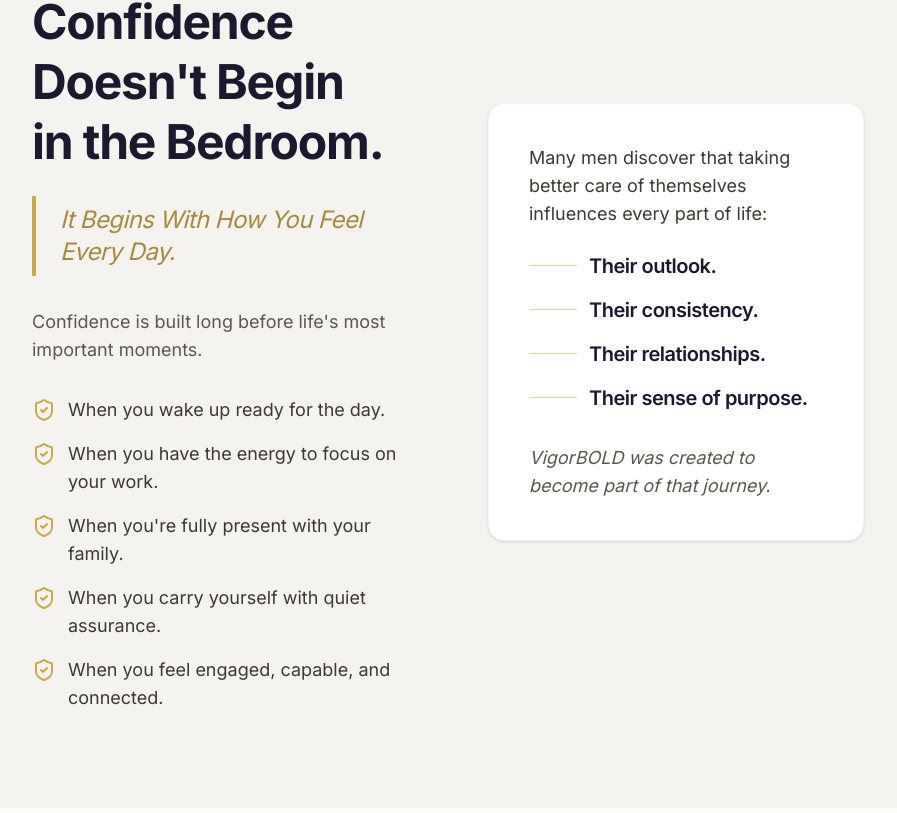
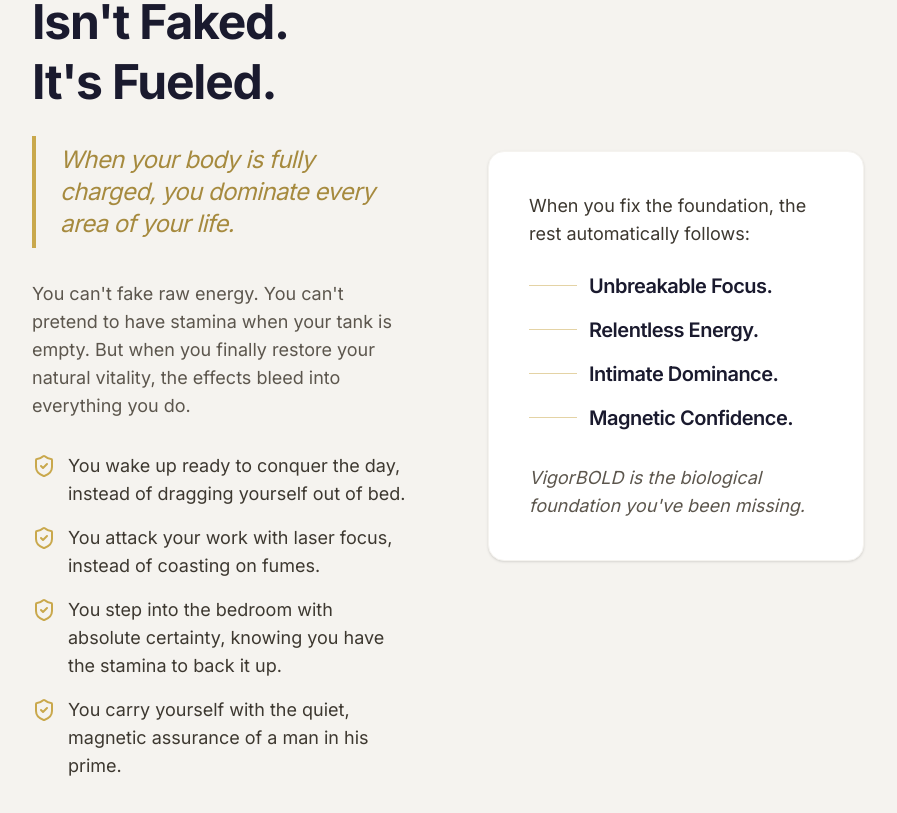
Before and after one commit to Sodeeq-Azeez/VigorBOLD, a Next.js app: page / in a window 1280 px wide. Shown: the part 3247-4060 px from the top of the page, without its empty margins (192-1089 px from the left). Built offline with nearby package versions, Linux system fonts and the light colour scheme; a web font is replaced by a local one.

Commit message:
Add pricing anchor and rewrite confidence section

```diff
--- a/src/components/landing/confidence-section.tsx
+++ b/src/components/landing/confidence-section.tsx
@@ -4,11 +4,10 @@ import { ShieldCheck } from "lucide-react"
 
 export function ConfidenceSection() {
   const benefits = [
-    "When you wake up ready for the day.",
-    "When you have the energy to focus on your work.",
-    "When you're fully present with your family.",
-    "When you carry yourself with quiet assurance.",
-    "When you feel engaged, capable, and connected."
+    "You wake up ready to conquer the day, instead of dragging yourself out of bed.",
+    "You attack your work with laser focus, instead of coasting on fumes.",
+    "You step into the bedroom with absolute certainty, knowing you have the stamina to back it up.",
+    "You carry yourself with the quiet, magnetic assurance of a man in his prime."
   ]
 
   return (
@@ -17,13 +16,13 @@ export function ConfidenceSection() {
         <div className="grid grid-cols-1 md:grid-cols-2 gap-12 lg:gap-20 items-center">
           <div>
             <h2 className="text-3xl md:text-4xl lg:text-5xl font-serif font-bold tracking-tight text-brand-dark mb-6 text-balance leading-tight">
-              Because Confidence Doesn&apos;t Begin in the Bedroom.
+              True Confidence Isn&apos;t Faked. It&apos;s Fueled.
             </h2>
             <p className="text-xl md:text-2xl text-brand-gold-dark font-serif italic border-l-4 border-brand-gold pl-6 py-2 mb-8">
-              It Begins With How You Feel Every Day.
+              When your body is fully charged, you dominate every area of your life.
             </p>
             <p className="text-lg text-neutral-600 mb-8">
-              Confidence is built long before life&apos;s most important moments.
+              You can&apos;t fake raw energy. You can&apos;t pretend to have stamina when your tank is empty. But when you finally restore your natural vitality, the effects bleed into everything you do.
             </p>
 
             <ul className="space-y-4">
@@ -38,24 +37,24 @@ export function ConfidenceSection() {
 
           <div className="bg-white p-8 md:p-10 rounded-2xl shadow-sm border border-neutral-100">
             <p className="text-lg text-neutral-700 mb-6">
-              Many men discover that taking better care of themselves influences every part of life:
+              When you fix the foundation, the rest automatically follows:
             </p>
             <ul className="space-y-4 font-serif text-xl font-semibold text-brand-dark mb-8">
               <li className="flex items-center gap-3">
-                <div className="w-12 h-px bg-brand-gold/50" /> Their outlook.
+                <div className="w-12 h-px bg-brand-gold/50" /> Unbreakable Focus.
               </li>
               <li className="flex items-center gap-3">
-                <div className="w-12 h-px bg-brand-gold/50" /> Their consistency.
+                <div className="w-12 h-px bg-brand-gold/50" /> Relentless Energy.
               </li>
               <li className="flex items-center gap-3">
-                <div className="w-12 h-px bg-brand-gold/50" /> Their relationships.
+                <div className="w-12 h-px bg-brand-gold/50" /> Intimate Dominance.
               </li>
               <li className="flex items-center gap-3">
-                <div className="w-12 h-px bg-brand-gold/50" /> Their sense of purpose.
+                <div className="w-12 h-px bg-brand-gold/50" /> Magnetic Confidence.
               </li>
             </ul>
             <p className="text-lg text-neutral-600 italic">
-              VigorBOLD was created to become part of that journey.
+              VigorBOLD is the biological foundation you&apos;ve been missing.
             </p>
           </div>
         </div>
--- a/src/components/landing/pricing-section.tsx
+++ b/src/components/landing/pricing-section.tsx
@@ -52,8 +52,18 @@ export function PricingSection() {
     <Section variant="default" id="pricing">
       <Container>
         <SectionHeading
-          title="Choose the Package That Fits You"
+          overline="Your Investment In Peak Performance"
+          title="What Is It Worth To Feel Like Yourself Again?"
         />
+
+        <div className="max-w-3xl mx-auto text-center text-lg md:text-xl text-neutral-600 mb-12 font-serif leading-relaxed">
+          <p>
+            A single prescription for those &quot;temporary fixes&quot; or endless visits to specialists can easily cost you over ₦150,000 a month—and that&apos;s just for a band-aid that often comes with nasty side effects.
+          </p>
+          <p className="mt-4 font-semibold text-brand-dark">
+            VigorBOLD offers a natural, lasting return to your prime for a fraction of that cost. Choose your supply below.
+          </p>
+        </div>
 
         <div className="grid grid-cols-1 md:grid-cols-2 lg:grid-cols-4 gap-6 max-w-7xl mx-auto mt-12">
           {packages.map((pkg) => (
```
